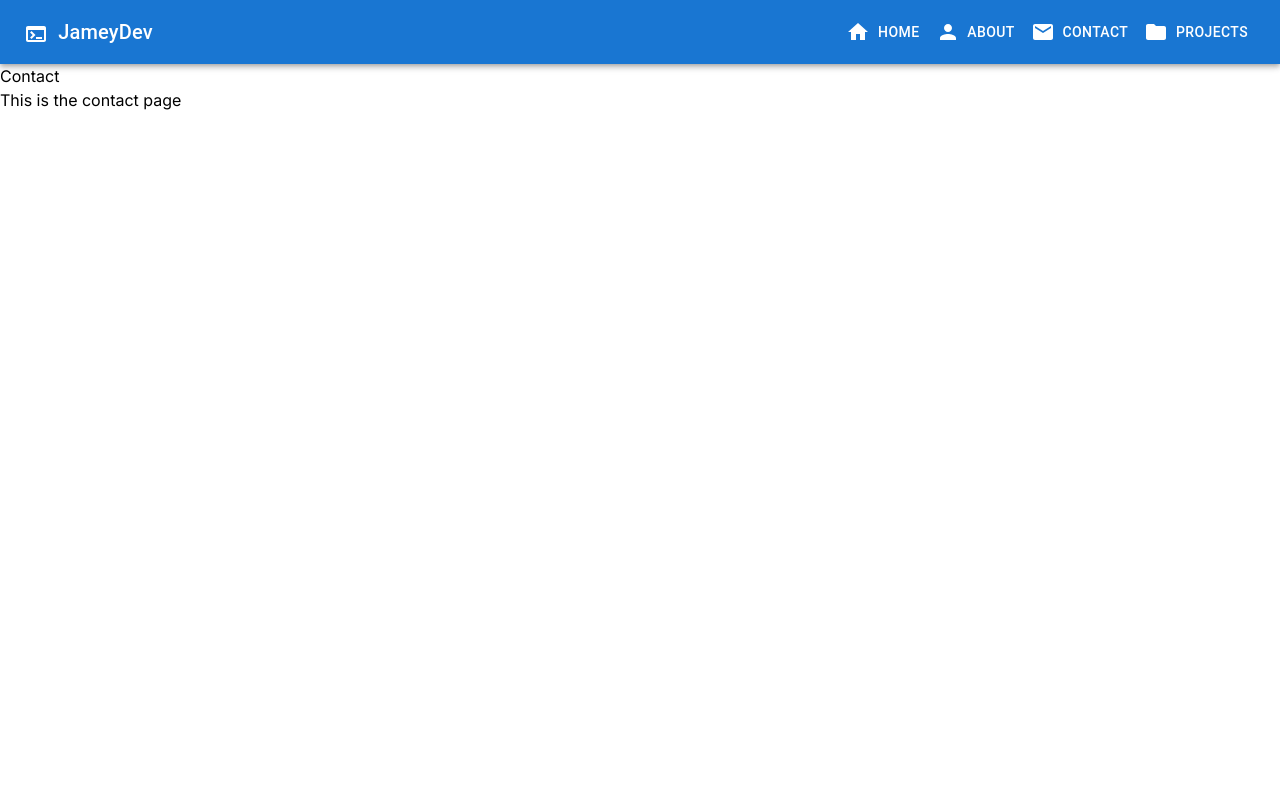
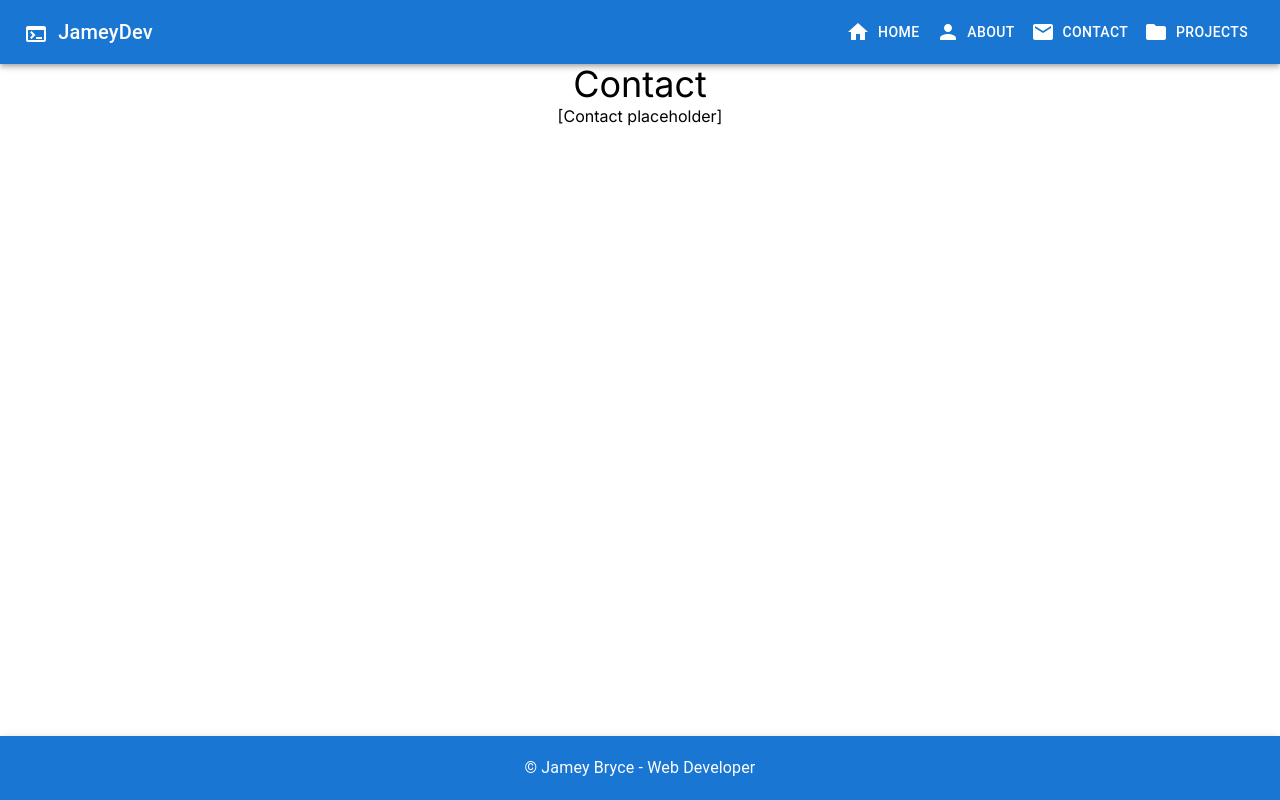
Before and after one commit to c0d3d3m0n/my-landing-page, a Next.js app: page /contact in a window 1280 px wide. Built offline with nearby package versions, Linux system fonts and the light colour scheme.

Commit message:
changed all pages to use MainContainer

```diff
--- a/app/about/page.tsx
+++ b/app/about/page.tsx
@@ -1,11 +1,10 @@
-import Header from '@/components/Header';
+import MainContainer from '@/components/MainContainer';
 
 export default function About() {
   return (
-    <div>
-      <Header />
-      <h1>About</h1>
-      <p>This is the about page</p>
-    </div>
+    <MainContainer>
+      <h1 className='text-4xl text-center'>About</h1>
+      <p className='text-center'>I am a web developer.</p>
+    </MainContainer>
   );
 }
--- a/app/contact/page.tsx
+++ b/app/contact/page.tsx
@@ -1,11 +1,10 @@
-import Header from '@/components/Header';
+import MainContainer from '@/components/MainContainer';
 
-export default function Contact() {
+export default function About() {
   return (
-    <div>
-      <Header />
-      <h1>Contact</h1>
-      <p>This is the contact page</p>
-    </div>
+    <MainContainer>
+      <h1 className='text-4xl text-center'>Contact</h1>
+      <p className='text-center'>[Contact placeholder]</p>
+    </MainContainer>
   );
 }
--- a/app/page.tsx
+++ b/app/page.tsx
@@ -1,11 +1,10 @@
-import Header from '@/components/Header';
+import MainContainer from '@/components/MainContainer';
 
 export default function Home() {
   return (
-    <>
-      <Header />
-      <h1>Home</h1>
-      <p>This is the home page</p>
-    </>
+    <MainContainer>
+      <h1 className='text-4xl text-center'>Home</h1>
+      <p className='text-center'>Welcome to my landing page!</p>
+    </MainContainer>
   );
 }
--- a/app/projects/page.tsx
+++ b/app/projects/page.tsx
@@ -1,11 +1,10 @@
-import Header from '@/components/Header';
+import MainContainer from '@/components/MainContainer';
 
-export default function Projects() {
+export default function About() {
   return (
-    <>
-      <Header />
-      <h1>Projects</h1>
-      <p>This is the projects page</p>
-    </>
+    <MainContainer>
+      <h1 className='text-4xl text-center'>Projects</h1>
+      <p className='text-center'>Coming soon</p>
+    </MainContainer>
   );
 }
```
